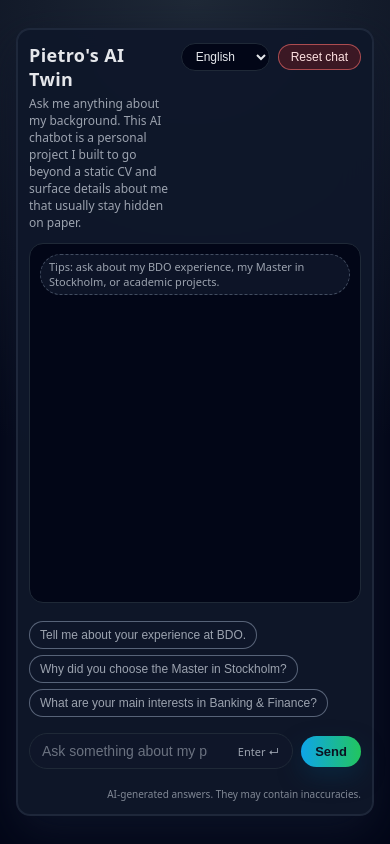
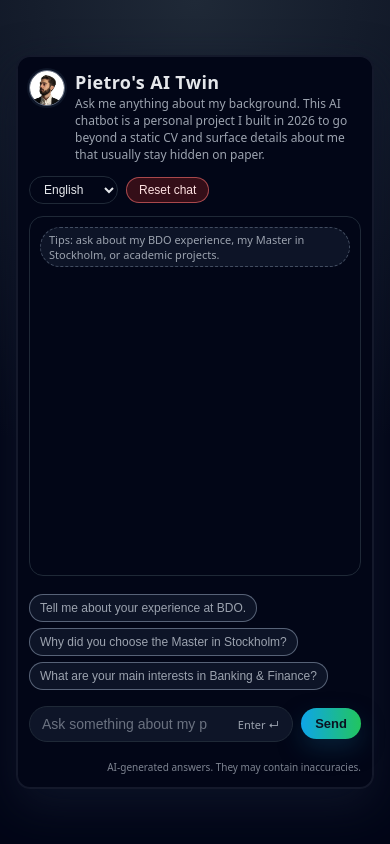
Before and after one commit to pi-mis/cv-chatbot-portfolio, a website: page index.html in a window 390 px wide. Drawn offline with Linux system fonts and the light colour scheme.

Commit message:
Add avatar and personal header layout

```diff
--- a/index.html
+++ b/index.html
@@ -37,7 +37,7 @@
       .shell {
         width: 100%;
         max-width: 880px;
-        background: rgba(15, 23, 42, 0.96);
+        background: radial-gradient(circle at top left, #020617 0, #020617 60%);
         border-radius: 18px;
         box-shadow: 0 18px 45px rgba(15, 23, 42, 0.8),
           inset 0 0 0 1px rgba(148, 163, 184, 0.12);
@@ -63,6 +63,23 @@
         gap: 4px;
         flex: 1;
         min-width: 0;
+        max-width: 420px;
+      }
+
+      .title-row {
+        display: flex;
+        align-items: flex-start;
+        gap: 10px;
+      }
+
+      .avatar {
+        width: 42px;
+        height: 42px;
+        border-radius: 999px;
+        object-fit: cover;
+        border: 1px solid rgba(148, 163, 184, 0.7);
+        box-shadow: 0 0 0 2px rgba(15, 23, 42, 0.9);
+        flex-shrink: 0;
       }
 
       .title {
@@ -74,6 +91,8 @@
       .subtitle {
         font-size: 13px;
         color: var(--text-soft);
+        line-height: 1.4;
+        margin-top: 2px;
       }
 
       .controls {
@@ -139,8 +158,8 @@
 
       .msg.user {
         margin-left: auto;
-        background: linear-gradient(to right, #1d4ed8, #0ea5e9);
-        color: #ffffff;
+        background: linear-gradient(to right, #22c55e, #0ea5e9);
+        color: #0b1120;
         border-bottom-right-radius: 2px;
       }
 
@@ -262,6 +281,11 @@
       }
 
       @media (max-width: 640px) {
+        .shell {
+          padding: 14px 12px;
+          border-radius: 14px;
+        }
+
         .title {
           font-size: 18px;
         }
@@ -270,9 +294,9 @@
           font-size: 12px;
         }
 
-        .shell {
-          padding: 14px 12px;
-          border-radius: 14px;
+        .avatar {
+          width: 36px;
+          height: 36px;
         }
 
         .chat {
@@ -287,6 +311,15 @@
         .controls {
           justify-content: flex-start;
         }
+
+        .header {
+          flex-direction: column;
+          align-items: flex-start;
+        }
+
+        .title-block {
+          max-width: 100%;
+        }
       }
     </style>
   </head>
@@ -294,11 +327,20 @@
     <div class="shell">
       <div class="header">
         <div class="title-block">
-          <div class="title">Pietro's AI Twin</div>
-          <div class="subtitle" id="subtitle">
-            Ask me anything about my background. This AI chatbot is a personal
-            project I built to go beyond a static CV and let you explore details
-            about me that usually stay hidden on paper.
+          <div class="title-row">
+            <img
+              src="/pietro-avatar.jpg"
+              alt="Pietro Mischi"
+              class="avatar"
+            />
+            <div>
+              <div class="title">Pietro's AI Twin</div>
+              <div class="subtitle" id="subtitle">
+                Ask me anything about my background. This AI chatbot is a
+                personal project I built in 2026 to go beyond a static CV and
+                surface details about me that usually stay hidden on paper.
+              </div>
+            </div>
           </div>
         </div>
         <div class="controls">
@@ -344,7 +386,7 @@
       const uiText = {
         it: {
           subtitle:
-            'Chiedimi qualcosa sul mio percorso. Questo chatbot AI è un progetto personale che ho creato per andare oltre un CV statico e far emergere dettagli di me che normalmente non si vedono sulla carta.',
+            'Chiedimi qualcosa sul mio percorso. Questo chatbot AI è un progetto personale che ho creato nel 2026 per andare oltre un CV statico e far emergere dettagli di me che normalmente non si vedono sulla carta.',
           placeholder: 'Chiedi qualcosa sul mio profilo...',
           send: 'Invia',
           hint: 'Invio ↵',
@@ -356,7 +398,7 @@
         },
         en: {
           subtitle:
-            'Ask me anything about my background. This AI chatbot is a personal project I built to go beyond a static CV and surface details about me that usually stay hidden on paper.',
+            'Ask me anything about my background. This AI chatbot is a personal project I built in 2026 to go beyond a static CV and surface details about me that usually stay hidden on paper.',
           placeholder: 'Ask something about my profile...',
           send: 'Send',
           hint: 'Enter ↵',
@@ -368,7 +410,7 @@
         },
         sv: {
           subtitle:
-            'Fråga vad som helst om min bakgrund. Den här AI-chatten är ett personligt projekt för att gå bortom ett statiskt CV och lyfta fram detaljer om mig som vanligtvis inte syns på papper.',
+            'Fråga vad som helst om min bakgrund. Den här AI-chatten är ett personligt projekt från 2026 för att gå bortom ett statiskt CV och lyfta fram detaljer om mig som vanligtvis inte syns på papper.',
           placeholder: 'Fråga något om min profil...',
           send: 'Skicka',
           hint: 'Enter ↵',
```
Also changed, not shown: cv-content.json (+20 -35 lines), package.json (+6 -2 lines), pietro-avatar.jpg (added).
